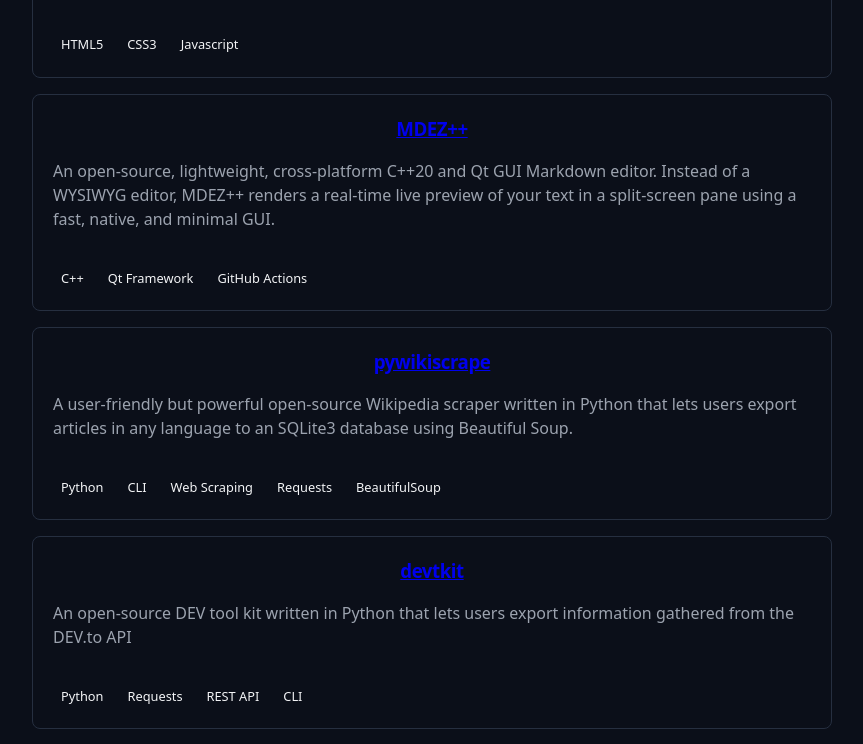
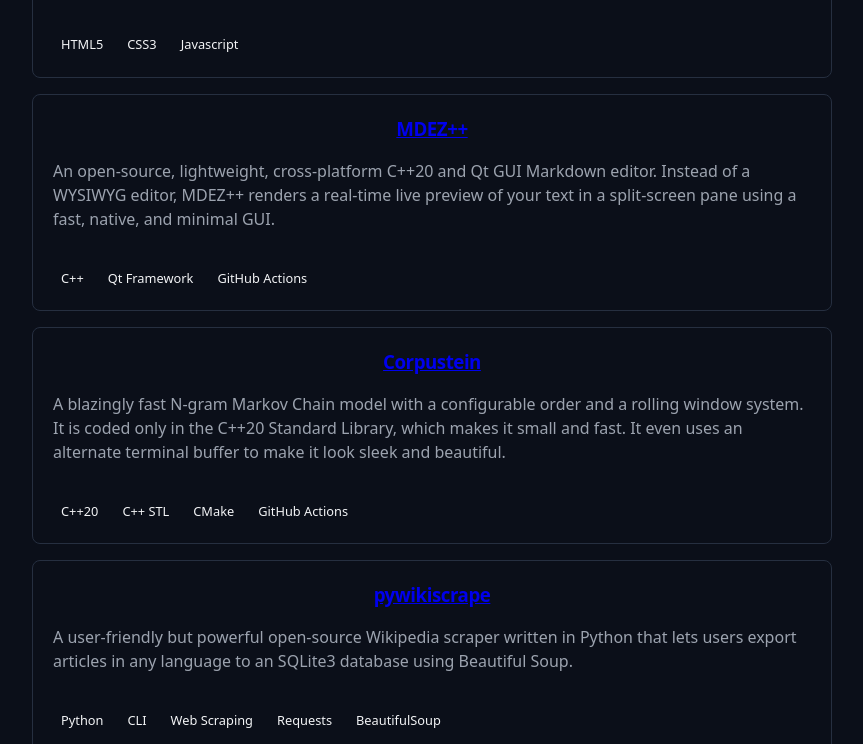
Before and after one commit to tyleruploads/tyler-n-portfolio, a plain HTML site: page projects.html in a window 1280 px wide. Shown: the part 562-1306 px from the top of the page, without its empty margins (208-1071 px from the left). Drawn offline with Linux system fonts and the light colour scheme.

Commit message:
Add Corpustein project

```diff
--- a/projects.html
+++ b/projects.html
@@ -62,6 +62,25 @@
                     <div class="project-tech-stack">
                         <span>C++</span>
                         <span>Qt Framework</span>
+                        <span>GitHub Actions</span>
+                    </div>
+                </div>
+                <div class="project-card">
+                    <h3>
+                        <a
+                            href="https://github.com/tyleruploads/corpustein"
+                            >Corpustein</a
+                        >
+                    </h3>
+                    <p>
+                        A blazingly fast N-gram Markov Chain model with a configurable order and a rolling window system.
+                        It is coded only in the C++20 Standard Library, which makes it small and fast.
+                        It even uses an alternate terminal buffer to make it look sleek and beautiful.
+                    </p>
+                    <div class="project-tech-stack">
+                        <span>C++20</span>
+                        <span>C++ STL</span>
+                        <span>CMake</span>
                         <span>GitHub Actions</span>
                     </div>
                 </div>
```
